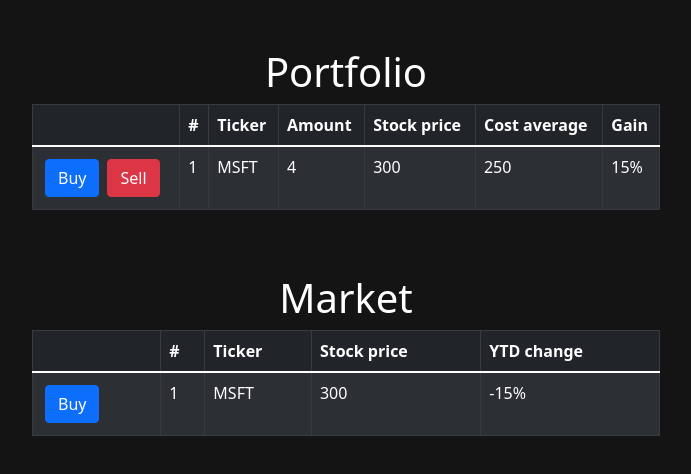
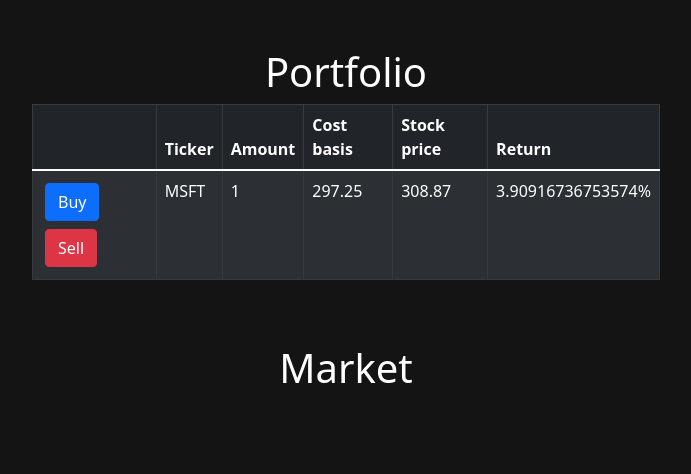
Before and after one commit to simo215d/stocktrader_web_frontend_reactjs, a React (Create React App) app: page / in a window 1280 px wide. Shown: the top 474 px of the page, without its empty margins (294-985 px from the left). Built offline with nearby package versions, Linux system fonts and the light colour scheme.

Commit message:
components prepared to receive data from backend

```diff
--- a/src/components/Market.jsx
+++ b/src/components/Market.jsx
@@ -1,36 +1,50 @@
 import React, { Component } from "react";
-import Table from "react-bootstrap/Table";
 
 class Market extends Component {
   render() {
     return (
       <div className="row justify-content-md-center mt-5">
-        <div className="col-6">
-          <h1 class="text-white text-center">Market</h1>
-          <Table striped bordered hover variant="dark">
-            <thead>
-              <tr>
-                <th></th>
-                <th>#</th>
-                <th>Ticker</th>
-                <th>Stock price</th>
-                <th>YTD change</th>
-              </tr>
-            </thead>
-            <tbody>
-              <tr>
-                <td>
-                  <button type="button" class="btn btn-primary m-1">
-                    Buy
+        <div className="col-3 justify-content-center d-flex flex-column">
+          <h1 className="text-white text-center">Market</h1>
+          {/*<form className="">
+            <div className="form-group">
+              <label className="text-white">Search for a stock:</label>
+              <input
+                type="text"
+                className="form-control"
+                placeholder="enter stock symbol"
+              />
+            </div>
+            <button type="submit" className="btn btn-primary w-100 mt-2">
+              Search
+            </button>
+            <div className="card text-center mt-4 mb-5">
+              <div className="card-header">Result</div>
+              <div className="card-body">
+                <h5 className="card-title">Microsoft</h5>
+                <p className="card-text">
+                  Symbol: MSFT <br />
+                  Price: 300$
+                </p>
+                <form className="form-inline">
+                  <div className="form-group mx-sm-3 mb-2">
+                    <label for="inputPassword2" className="sr-only">
+                      Buy the stock
+                    </label>
+                    <input
+                      type="text"
+                      className="form-control"
+                      id="inputPassword2"
+                      placeholder="Quantity"
+                    />
+                  </div>
+                  <button type="submit" className="btn btn-primary mb-2">
+                    Place market order
                   </button>
-                </td>
-                <td>1</td>
-                <td>MSFT</td>
-                <td>300</td>
-                <td>-15%</td>
-              </tr>
-            </tbody>
-          </Table>
+                </form>
+              </div>
+            </div>
+    </form>*/}
         </div>
       </div>
     );
--- a/src/components/Portfolio.jsx
+++ b/src/components/Portfolio.jsx
@@ -1,41 +1,67 @@
 import React, { Component } from "react";
 import Table from "react-bootstrap/Table";
+import PortfolioStock from "./PortfolioStock";
 
 class Portfolio extends Component {
+  constructor(props) {
+    super(props);
+    this.state = { positions: this.loadPositions() };
+    this.loadPositions = this.loadPositions.bind(this);
+    this.loadPositions();
+  }
+
+  loadPositions() {
+    const loadedPositions = [
+      {
+        asset_id: "b6d1aa75-5c9c-4353-a305-9e2caa1925ab",
+        symbol: "MSFT",
+        exchange: "NASDAQ",
+        asset_class: "us_equity",
+        asset_marginable: true,
+        qty: "1",
+        avg_entry_price: "297.25",
+        side: "long",
+        market_value: "308.87",
+        cost_basis: "297.25",
+        unrealized_pl: "11.62",
+        unrealized_plpc: "0.0390916736753574",
+        unrealized_intraday_pl: "11.62",
+        unrealized_intraday_plpc: "0.0390916736753574",
+        current_price: "308.87",
+        lastday_price: "308.26",
+        change_today: "0.0019788490235515",
+      },
+    ];
+    this.setState({
+      positions: loadedPositions,
+    });
+    return loadedPositions;
+  }
+
   render() {
     return (
       <div className="row justify-content-md-center mt-5">
         <div className="col-6">
-          <h1 class="text-white text-center">Portfolio</h1>
+          <h1 className="text-white text-center">Portfolio</h1>
           <Table striped bordered hover variant="dark">
             <thead>
               <tr>
                 <th></th>
-                <th>#</th>
                 <th>Ticker</th>
                 <th>Amount</th>
+                <th>Cost basis</th>
                 <th>Stock price</th>
-                <th>Cost average</th>
-                <th>Gain</th>
+                <th>Return</th>
               </tr>
             </thead>
             <tbody>
-              <tr>
-                <td>
-                  <button type="button" class="btn btn-primary m-1">
-                    Buy
-                  </button>
-                  <button type="button" class="btn btn-danger m-1">
-                    Sell
-                  </button>
-                </td>
-                <td>1</td>
-                <td>MSFT</td>
-                <td>4</td>
-                <td>300</td>
-                <td>250</td>
-                <td>15%</td>
-              </tr>
+              {this.state.positions.map((position) => (
+                <PortfolioStock
+                  key={position.asset_id}
+                  position={position}
+                  loadPositions={this.loadPositions}
+                />
+              ))}
             </tbody>
           </Table>
         </div>
--- /dev/null
+++ b/src/components/PortfolioStock.jsx
@@ -0,0 +1,69 @@
+import React, { Component } from "react";
+
+class Portfolio extends Component {
+  constructor(props) {
+    super(props);
+    this.state = {
+      position: props.position,
+    };
+    this.sell = this.sell.bind(this);
+    this.buy = this.buy.bind(this);
+  }
+
+  sell() {
+    //send sell request
+    //if success -> call parent reload
+    var url = "https://reqbin.com/echo/post/json";
+
+    var xhr = new XMLHttpRequest();
+    xhr.open("POST", url);
+
+    xhr.setRequestHeader("Accept", "application/json");
+    xhr.setRequestHeader("Content-Type", "application/json");
+
+    xhr.onreadystatechange = function () {
+      if (xhr.readyState === 4) {
+        alert("wow response: " + xhr.responseText);
+      }
+    };
+
+    var data =
+      '{   "symbol": "' + this.state.position.symbol + '",   "qty": 1}';
+
+    xhr.send(data);
+  }
+
+  buy() {
+    alert("xd");
+  }
+
+  render() {
+    return (
+      <tr>
+        <td>
+          <button
+            type="button"
+            className="btn btn-primary m-1"
+            onClick={this.buy}
+          >
+            Buy
+          </button>
+          <button
+            type="button"
+            className="btn btn-danger m-1"
+            onClick={this.sell}
+          >
+            Sell
+          </button>
+        </td>
+        <td>{this.state.position.symbol}</td>
+        <td>{this.state.position.qty}</td>
+        <td>{this.state.position.cost_basis}</td>
+        <td>{this.state.position.current_price}</td>
+        <td>{this.state.position.unrealized_plpc * 100}%</td>
+      </tr>
+    );
+  }
+}
+
+export default Portfolio;
```
